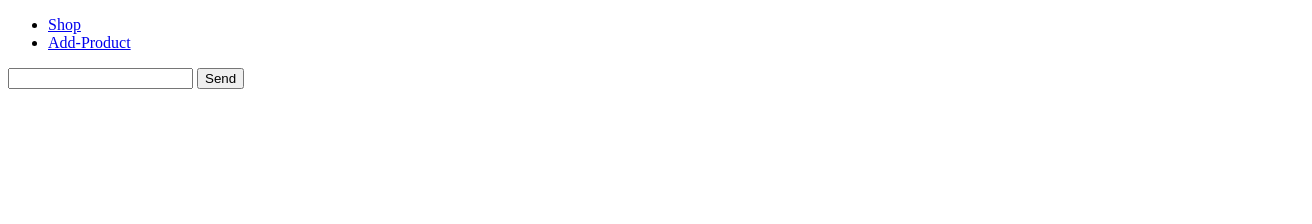
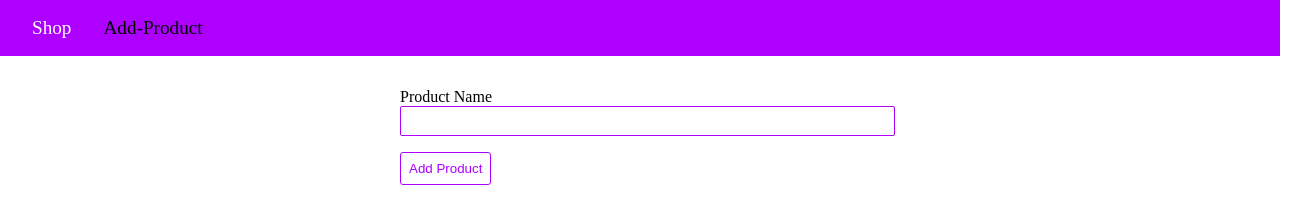
Before and after one commit to chinthakaSenarathna/nodejs, a website: page views/add-product.html in a window 1280 px wide. Shown: the whole page, 1312 px wide, since content can reach past the window. Drawn offline with Linux system fonts and the light colour scheme.

Commit message:
adding styling

```diff
--- a/views/add-product.html
+++ b/views/add-product.html
@@ -4,20 +4,89 @@
     <meta charset="UTF-8">
     <meta name="viewport" content="width=device-width, initial-scale=1.0">
     <title>Add Products</title>
+    <style>
+        *{
+            margin: 0;
+            padding: 0;
+            text-decoration: none;
+        }
+        .main-header{
+            width: 100%;
+            height: 3.5rem;
+            background-color: rgb(174, 0, 255);
+        }
+        .main-header-nav{
+            width: 100%;
+            height: 100%;
+        }
+        .main-header-intem-list{
+            width: 100%;
+            height: 100%;
+            list-style: none;
+            display: flex;
+            justify-content: left;
+            align-items: center;
+            gap: 2rem;
+            padding-left: 2rem;
+        }
+        .main-header-intem a{
+            font-size: 1.2rem;
+            color: rgb(255, 255, 255);
+        }
+        .main-header-intem a:hover,
+        .main-header-intem a:active,
+        .main-header-intem a.active{
+            color: rgb(0, 0, 0);
+        }
+        main{
+            padding: 2rem;
+        }
+        .product-form{
+            width: 30rem;
+            max-width: 90%;
+            margin: auto;
+        }
+        .form-control label,
+        .form-control input{
+            width: 100%;
+            display: block;
+        }
+        .form-control input{
+            border: 1px solid rgb(174, 0, 255);
+            border-radius: 2px;
+            padding: 0.4rem;
+        }
+        .form-control button{
+            margin-top: 1rem;
+            cursor: pointer;
+            color: rgb(174, 0, 255);
+            border: 1px solid rgb(174, 0, 255);
+            border-radius: 3px;
+            padding: 0.5rem;
+            background-color: #ffffff;
+        }
+        .form-control button:hover{
+            color: #ffffff;
+            background-color: rgb(174, 0, 255);
+        }
+    </style>
 </head>
 <body>
-    <header>
-        <nav>
-            <ul>
-                <li><a href="/">Shop</a></li>
-                <li><a href="/admin/add-product">Add-Product</a></li>
+    <header class="main-header">
+        <nav class="main-header-nav">
+            <ul class="main-header-intem-list">
+                <li class="main-header-intem"><a href="/">Shop</a></li>
+                <li class="main-header-intem"><a class="active" href="/admin/add-product">Add-Product</a></li>
             </ul>
         </nav>
     </header>
     <main>
-        <form action="/admin/add-product" method="POST">
-            <input type="text" name="productName">
-            <button type="submit">Send</button>
+        <form class="product-form" action="/admin/add-product" method="POST">
+            <div class="form-control">
+                <label for="productName">Product Name</label>
+                <input type="text" name="productName" id="productName">
+                <button type="submit">Add Product</button>
+            </div>
         </form>
     </main>
 </body>
```
Also changed, not shown: views/404.html (+50 -1 lines), views/shop.html (+47 -7 lines).
